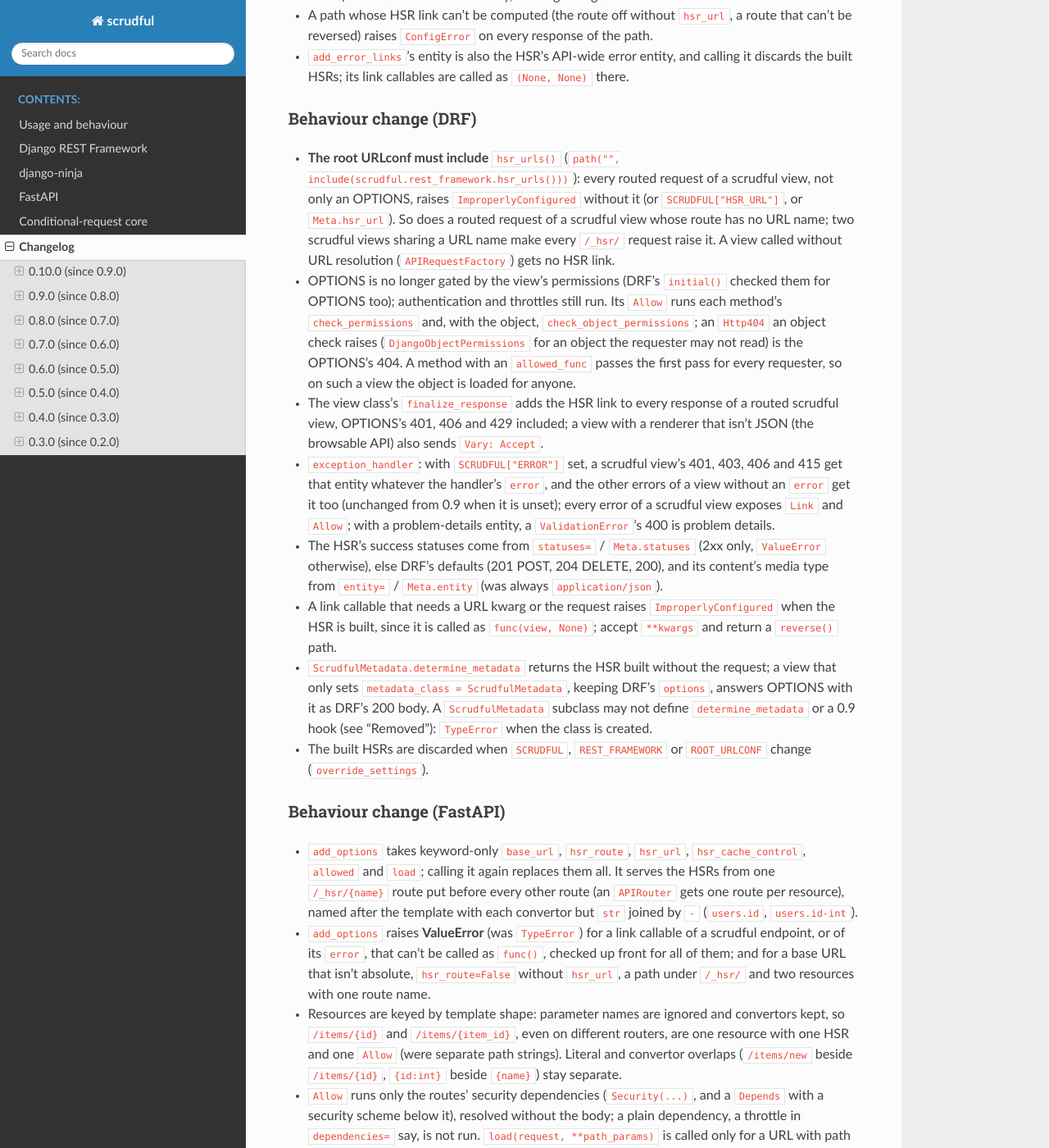
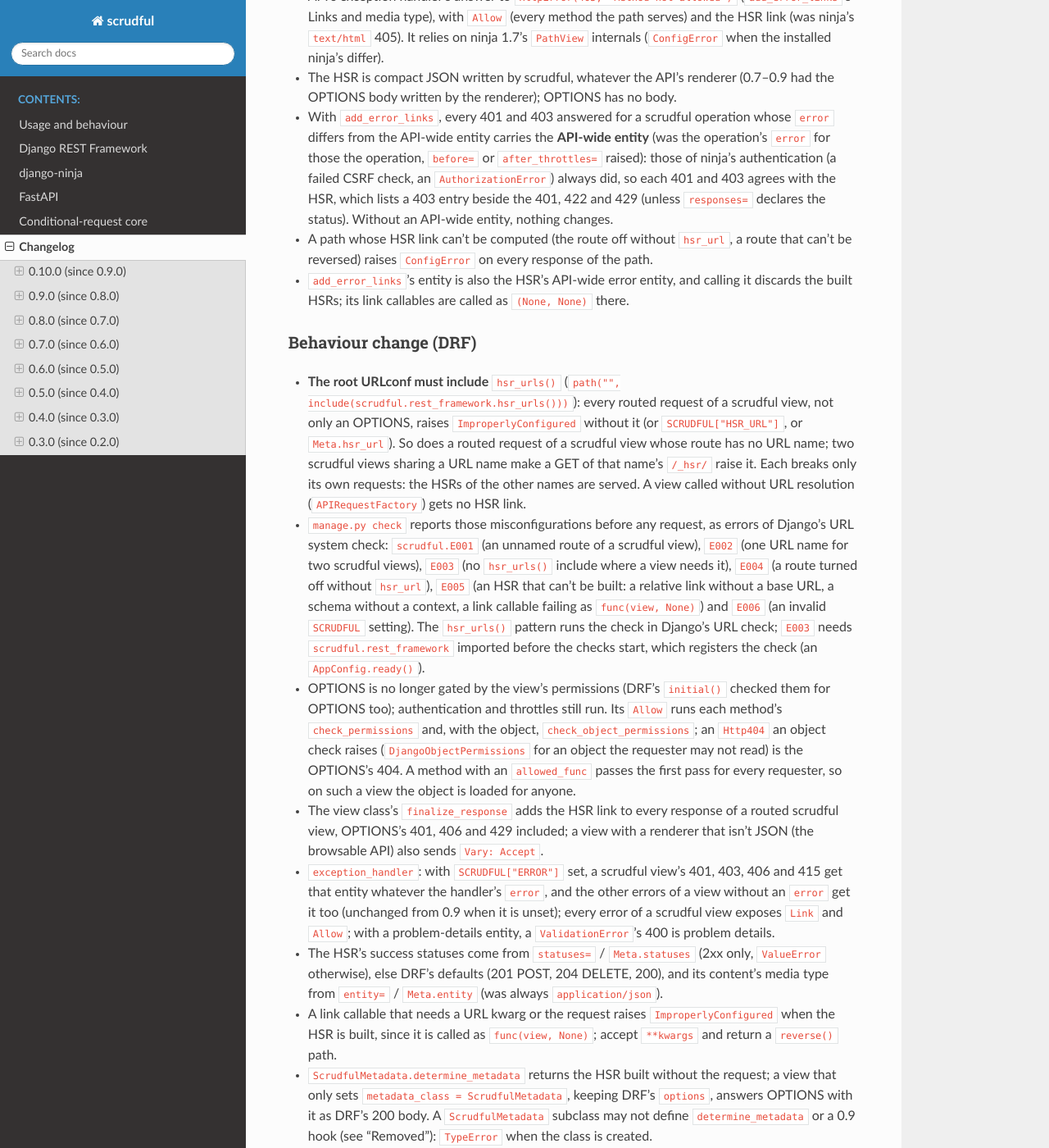
Before and after one commit to mimotoai/scrudful, a Sphinx documentation site: the page built from docs/source/changelog.rst, in a window 1280 px wide and 1400 px high, scrolled down 2968 px. Shown: the whole window at 82% size. Built offline with Sphinx 7.4.7 and the Read the Docs theme 3.1.0, drawn with Linux system fonts in a browser that asks for light colours; some of the changed text lies outside the part shown.

Commit message:
final review M8, M10: nested ScrudfulRouters inherit no options (ninja.rst); CHANGELOG lines for R28, R30, F4 and M2
R29's ninja line went in with F3.

```diff
--- a/CHANGELOG.rst
+++ b/CHANGELOG.rst
@@ -41,6 +41,18 @@
   loading operation's own ``auth=`` and ``before`` allow the requester, hook
   or not (else the hook gets ``obj=None``). A 404 the loader raises is the OPTIONS's
   answer, with the error Links and the HSR link; ``None`` is no object.
+* A denial an ``Allow`` hook raises refuses that method, in every adapter:
+  DRF's ``PermissionDenied`` or ``NotAuthenticated`` (or Django's
+  ``PermissionDenied``) from ``allowed_func``; ninja's ``HttpError`` 401 or
+  403 (``AuthenticationError``, ``AuthorizationError``) or ``PermissionDenied``
+  from ``allowed``; FastAPI's ``HTTPException`` 401 or 403 from
+  ``add_options(allowed=)`` (ninja and FastAPI failed the whole OPTIONS). A
+  404 a hook raises is the OPTIONS's answer; anything else propagates.
+* The HSR route and views are public under Django's
+  ``LoginRequiredMiddleware`` (Django 5.1+): DRF's ``hsr_urls()`` view and
+  ``http_schema_resource_view``, ninja's HSR routes and
+  ``http_schema_resource_view``, and the ``handler404`` / ``handler500`` views
+  are ``login_required = False`` (they redirected to the login page).
 * A CORS preflight (an OPTIONS with ``Origin`` and
   ``Access-Control-Request-Method``) that reaches scrudful is answered 204
   without content or Links, before any authentication, throttle, hook,
@@ -79,6 +91,8 @@
   view returns, and the errors the framework answers through scrudful's error
   helpers; after the other Links. A Link the view sets with that relation
   replaces it. A preflight, and an error for a URL no route serves, get none.
+* A link URL with a scheme but no authority (``urn:``, ``tag:``) is absolute
+  in the HSR, as RFC 3986 has it: it needs no base URL.
 * The Link headers resolve relative URLs against the base URL when one is set
   (were always resolved against the request), so they agree with the HSR on
   every ``Host``.
@@ -162,8 +176,19 @@
   scrudful view, not only an OPTIONS, raises ``ImproperlyConfigured`` without
   it (or ``SCRUDFUL["HSR_URL"]``, or ``Meta.hsr_url``). So does a routed
   request of a scrudful view whose route has no URL name; two scrudful views
-  sharing a URL name make every ``/_hsr/`` request raise it. A view called
-  without URL resolution (``APIRequestFactory``) gets no HSR link.
+  sharing a URL name make a GET of that name's ``/_hsr/`` raise it. Each
+  breaks only its own requests: the HSRs of the other names are served. A
+  view called without URL resolution (``APIRequestFactory``) gets no HSR link.
+* ``manage.py check`` reports those misconfigurations before any request, as
+  errors of Django's URL system check: ``scrudful.E001`` (an unnamed route of
+  a scrudful view), ``E002`` (one URL name for two scrudful views), ``E003``
+  (no ``hsr_urls()`` include where a view needs it), ``E004`` (a route turned
+  off without ``hsr_url``), ``E005`` (an HSR that can't be built: a relative
+  link without a base URL, a schema without a context, a link callable failing
+  as ``func(view, None)``) and ``E006`` (an invalid ``SCRUDFUL`` setting). The
+  ``hsr_urls()`` pattern runs the check in Django's URL check; ``E003`` needs
+  ``scrudful.rest_framework`` imported before the checks start, which
+  registers the check (an ``AppConfig.ready()``).
 * OPTIONS is no longer gated by the view's permissions (DRF's ``initial()``
   checked them for OPTIONS too); authentication and throttles still run. Its
   ``Allow`` runs each method's ``check_permissions`` and, with the object,
```
Also changed, not shown: docs/source/ninja.rst (+13 -0 lines).
